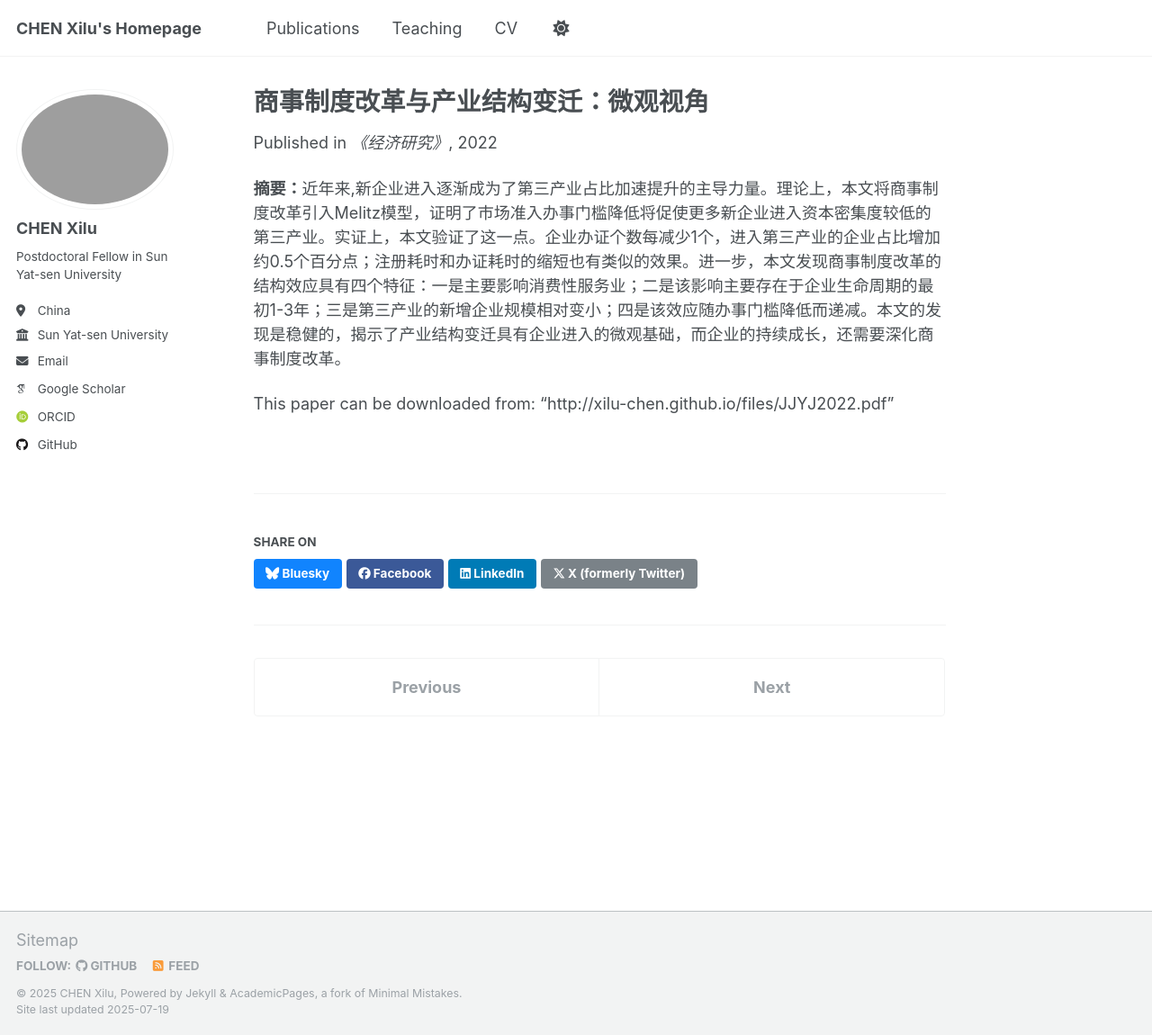
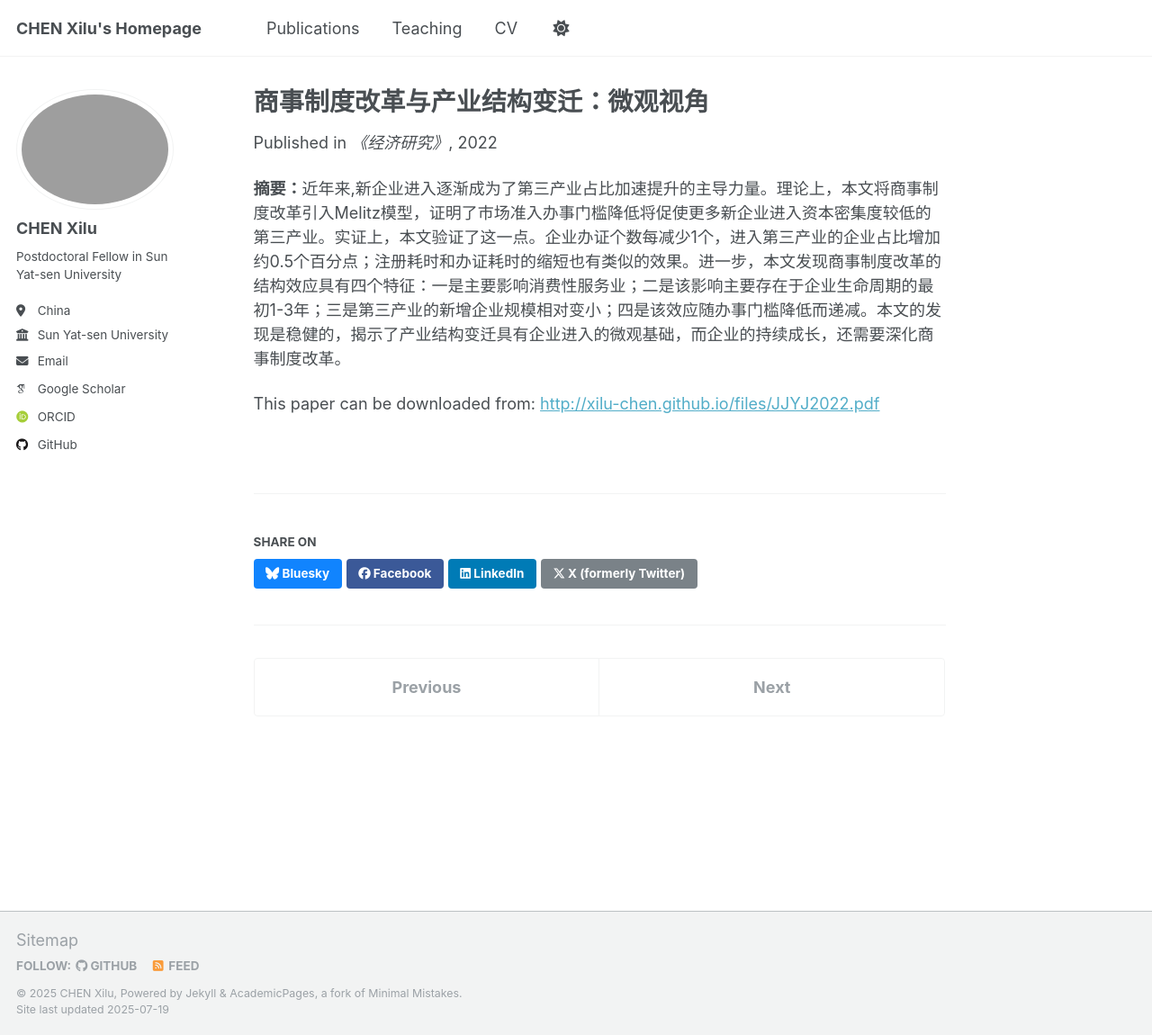
Before and after one commit to Xilu-CHEN/xilu-chen.github.io, a Jekyll site: the page built from _publications/JJYJ2022.md, in a window 1280 px wide and 1150 px high. Shown: the whole window at 90% size. Built offline with Jekyll 4.4.1, drawn with Linux system fonts in a browser that asks for light colours; some web fonts are replaced; a script that is not in the unit is left out.

```diff
--- a/_publications/JJYJ2022.md
+++ b/_publications/JJYJ2022.md
@@ -11,4 +11,4 @@ paperurl: 'http://xilu-chen.github.io/files/JJYJ2022.pdf'
 
 **摘要：**近年来,新企业进入逐渐成为了第三产业占比加速提升的主导力量。理论上，本文将商事制度改革引入Melitz模型，证明了市场准入办事门槛降低将促使更多新企业进入资本密集度较低的第三产业。实证上，本文验证了这一点。企业办证个数每减少1个，进入第三产业的企业占比增加约0.5个百分点；注册耗时和办证耗时的缩短也有类似的效果。进一步，本文发现商事制度改革的结构效应具有四个特征：一是主要影响消费性服务业；二是该影响主要存在于企业生命周期的最初1-3年；三是第三产业的新增企业规模相对变小；四是该效应随办事门槛降低而递减。本文的发现是稳健的，揭示了产业结构变迁具有企业进入的微观基础，而企业的持续成长，还需要深化商事制度改革。
 
-This paper can be downloaded from: "http://xilu-chen.github.io/files/JJYJ2022.pdf"
+This paper can be downloaded from: <http://xilu-chen.github.io/files/JJYJ2022.pdf>
```
